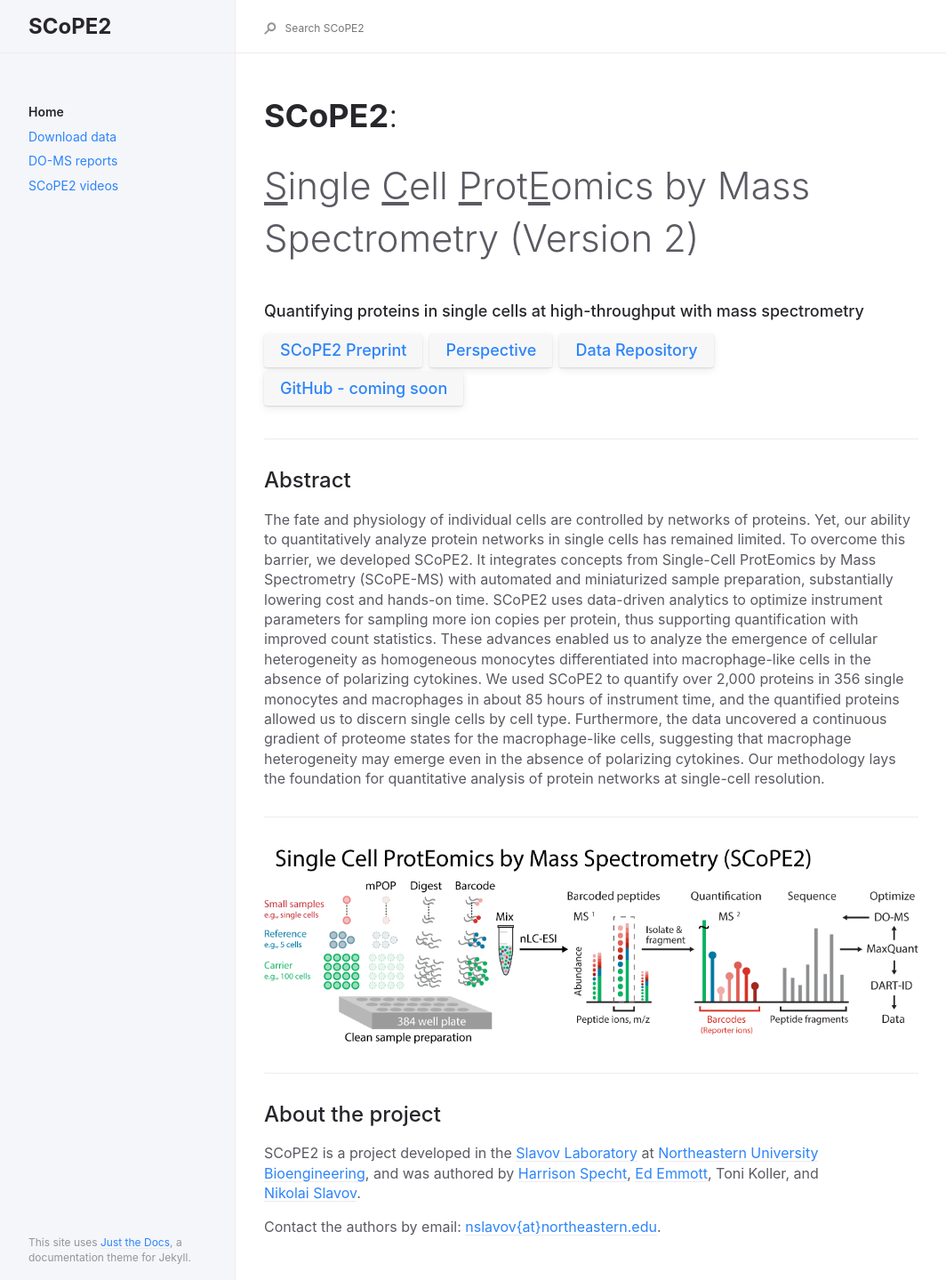
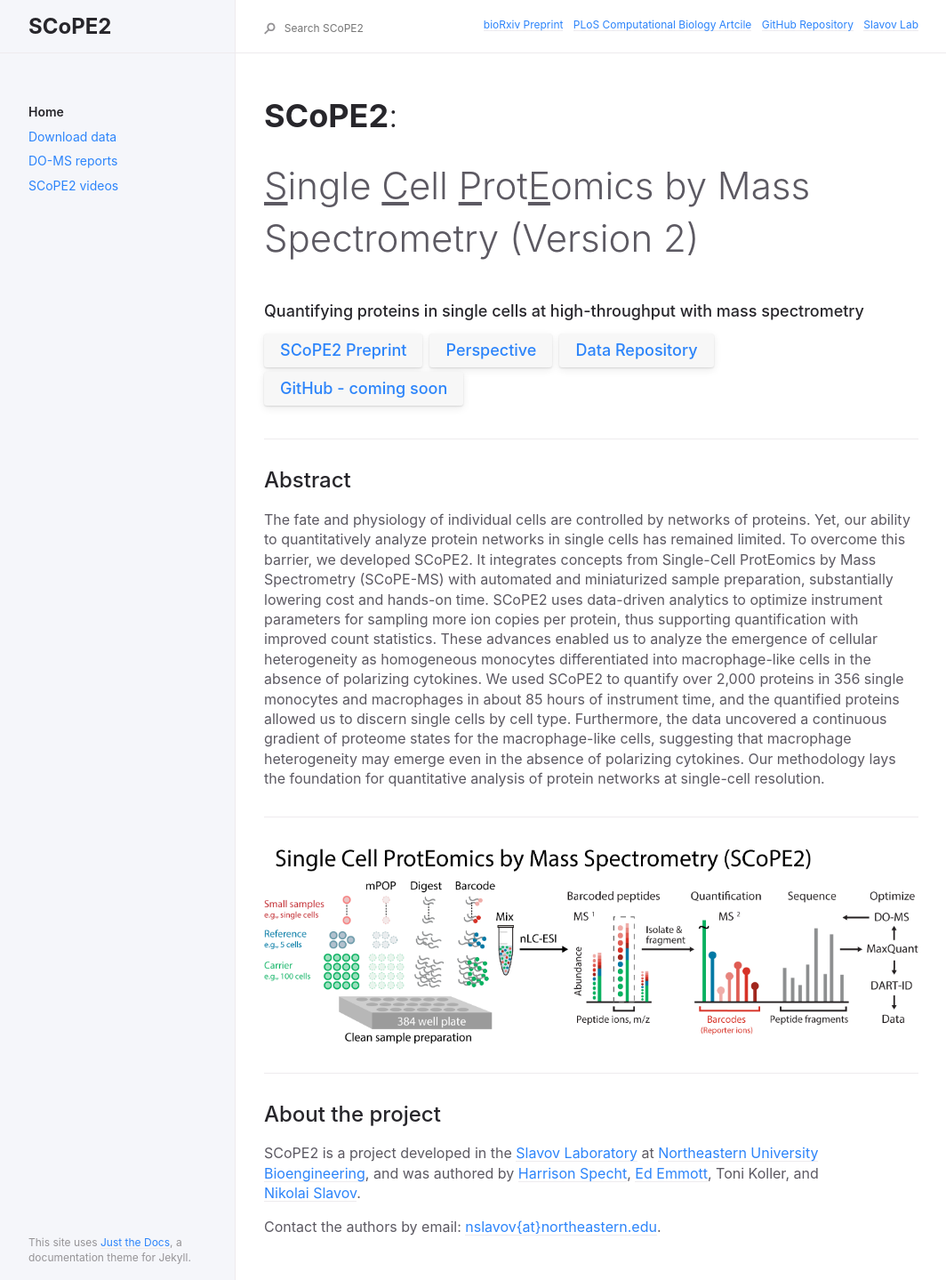
Before and after one commit to SlavovLab/SCoPE2, a Jekyll site: the page built from docs/index.md, in a window 1280 px wide. Shown: the whole page at 89% size, without its empty margins (91-1155 px from the left). Built offline with Jekyll 4.4.1, drawn with Linux system fonts in a browser that asks for light colours.

Commit message:
Update _config.yml

```diff
--- a/docs/_config.yml
+++ b/docs/_config.yml
@@ -31,6 +31,16 @@ search_enabled: true
 #  "GitHub Repository":
 #    - "https://github.com/SlavovLab/SCoPE2"
 
+aux_links:
+  "bioRxiv Preprint":
+    - "https://www.biorxiv.org/content/10.1101/399121v3"
+  "PLoS Computational Biology Artcile":
+    - "https://journals.plos.org/ploscompbiol/article?id=10.1371/journal.pcbi.1007082"
+  "GitHub Repository":
+    - "https://github.com/SlavovLab/DART-ID"
+  "Slavov Lab":
+    - "http://SlavovLab.net"
+
 
 github_link: https://github.com/SlavovLab/SCoPE2
 preprint_link: https://www.biorxiv.org/content/10.1101/512152v1
```
